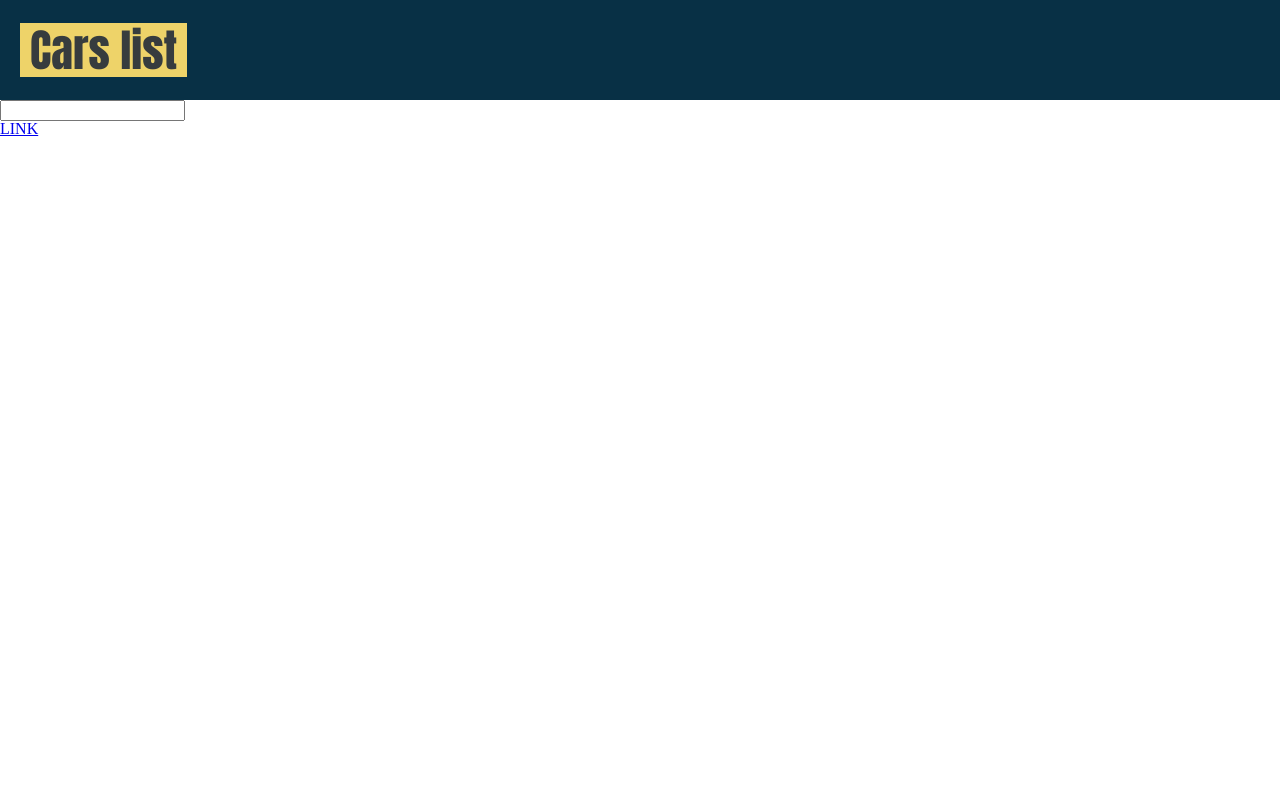
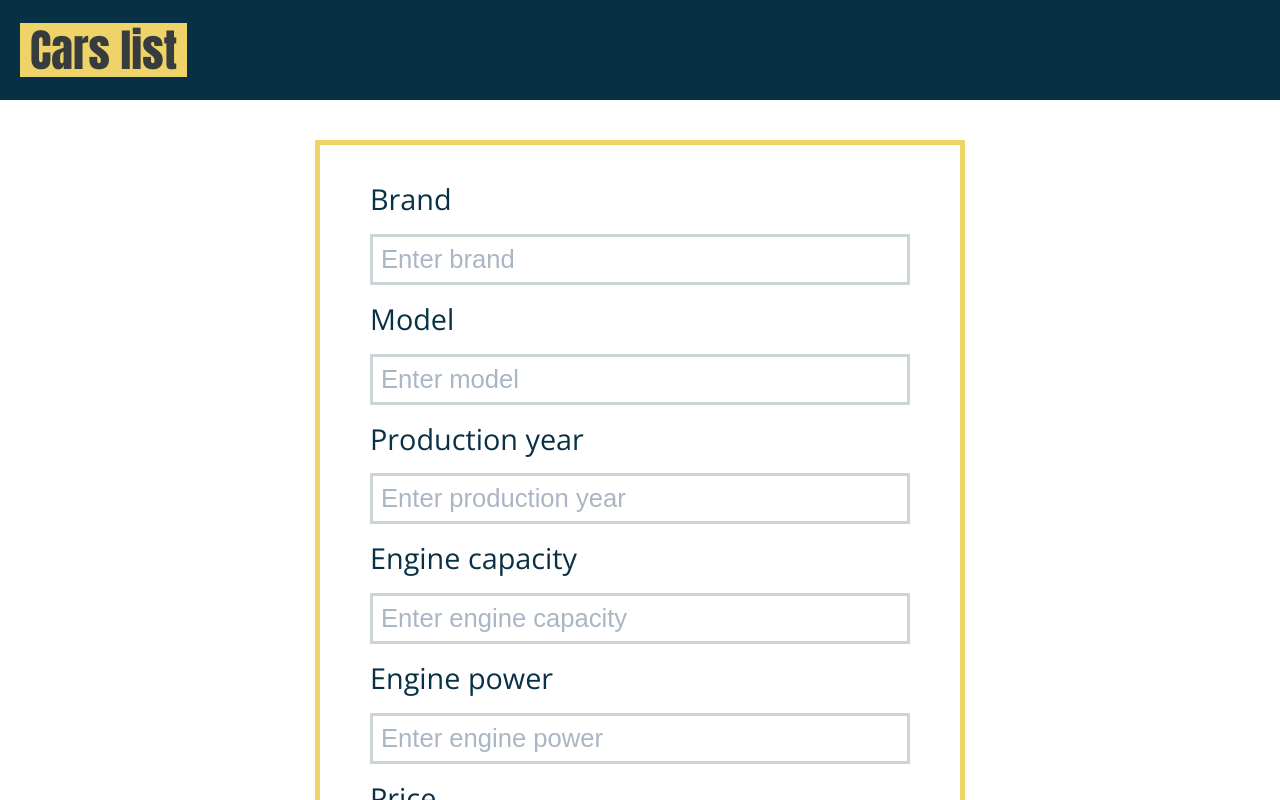
Before and after one commit to olga-arkhipenko/simple-car-list, a React (Create React App) app: page /form in a window 1280 px wide. Shown: the top 800 px of the page. Built offline with nearby package versions, Linux system fonts and the light colour scheme.

Commit message:
Added form styling.

```diff
--- a/src/components/Form/index.jsx
+++ b/src/components/Form/index.jsx
@@ -1,10 +1,17 @@
 import React from 'react';
 import './style.css';
+import FormField from '../FormField';
 
 const Form = () => {
     return (
-        <form>
-            <input type="text" name=""/>
+        <form className="form">
+            <FormField name="Brand" type="text"/>
+            <FormField name="Model" type="text" />
+            <FormField name="Production year" type="number" />
+            <FormField name="Engine capacity" type="number" />
+            <FormField name="Engine power" type="number" />
+            <FormField name="Price" type="number" />
+            <FormField name="Owner" type="text" />
         </form>
     )
 };
--- a/src/components/Form/style.css
+++ b/src/components/Form/style.css
@@ -0,0 +1,7 @@
+.form {
+    max-width: 540px;
+    margin: 40px auto;
+    padding: 20px 50px;
+
+    border: 5px solid #eed368;
+}
```
